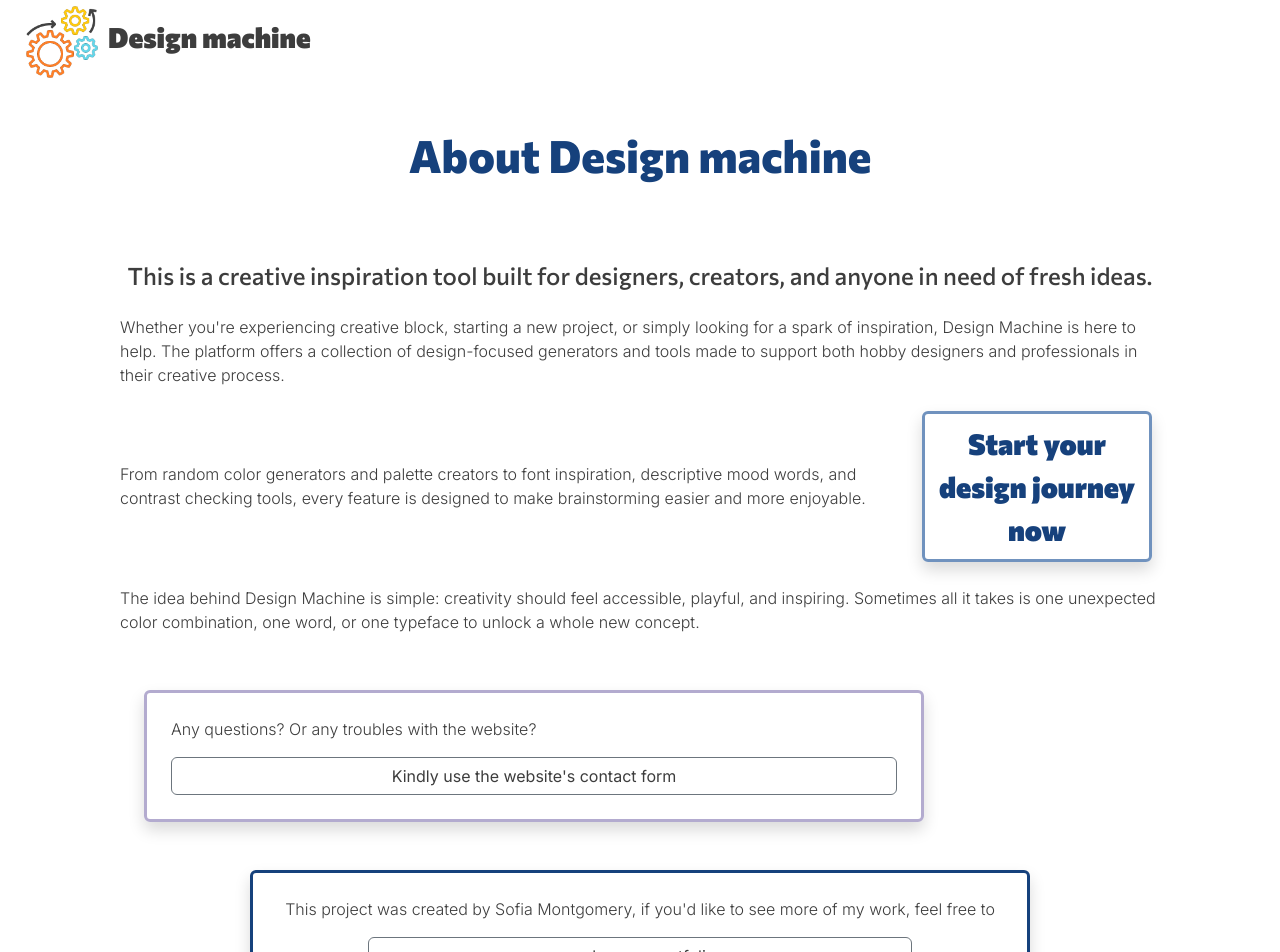
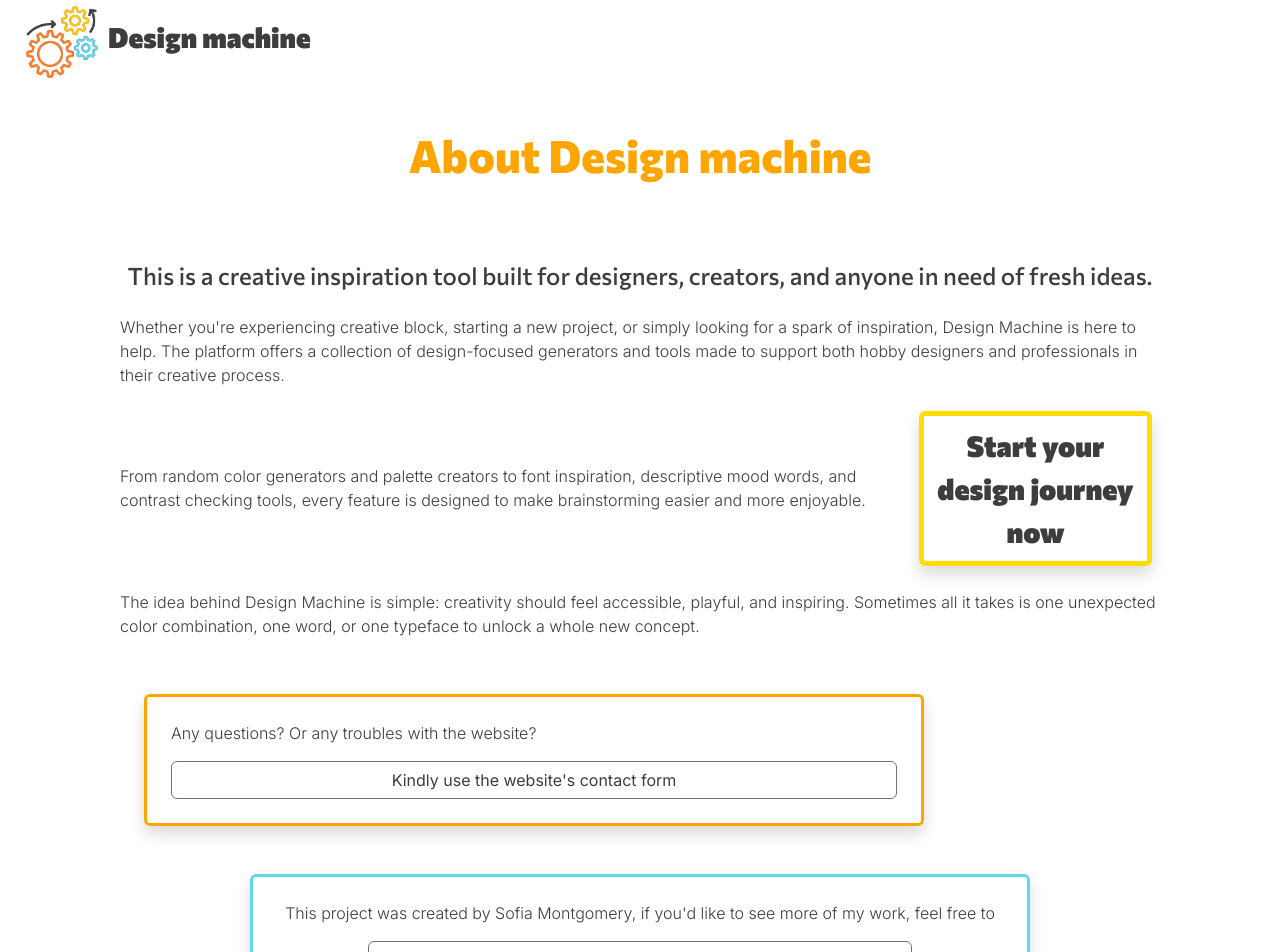
Before and after one commit to fiamont/colormachine, a React (Vite) app: page /about in a window 1280 px wide. Shown: the part 20-972 px from the top of the page. Built offline with nearby package versions, Linux system fonts and the light colour scheme.

Commit message:
Edit colors

```diff
--- a/src/App.css
+++ b/src/App.css
@@ -3,7 +3,7 @@
 }
 
 .form-border {
-  border: 3px var(--lavender) solid;
+  border: 3px var(--turquoise) solid;
 }
 
 @media screen and (min-width: 600px) {
--- a/src/components/about/AboutComponents.css
+++ b/src/components/about/AboutComponents.css
@@ -1,15 +1,15 @@
 .to-portfolio-container {
-  border: 3px var(--dark-blue) solid;
+  border: 3px var(--turquoise) solid;
   font-weight: 400;
 }
 
 .to-contact-container {
-  border: 3px var(--lavender) solid;
+  border: 3px var(--orange) solid;
   font-weight: 400;
 }
 
 .start-teaser-container {
-  border: 3px var(--lighter-blue) solid;
+  border: 5px var(--yellow) solid;
   letter-spacing: -2%;
   font-family: var(--commissioner-font);
   font-size: 1.8rem;
--- a/src/index.css
+++ b/src/index.css
@@ -5,9 +5,10 @@
   --commissioner-font: "Commissioner", sans-serif;
 
   --grey-font: #3d3d3d;
-  --dark-blue: #16417c;
-  --lighter-blue: #7092be;
+  --turquoise: #62d6ea;
   --lavender: #b3abcf;
+  --orange: #ffa500;
+  --yellow: #ffdd00;
 
   font-synthesis: none;
   text-rendering: optimizeLegibility;
@@ -38,7 +39,7 @@ h4 {
 h2 {
   font-size: 2.8rem;
   font-weight: 800;
-  color: var(--dark-blue);
+  color: var(--orange);
 }
 
 h1 {
```
